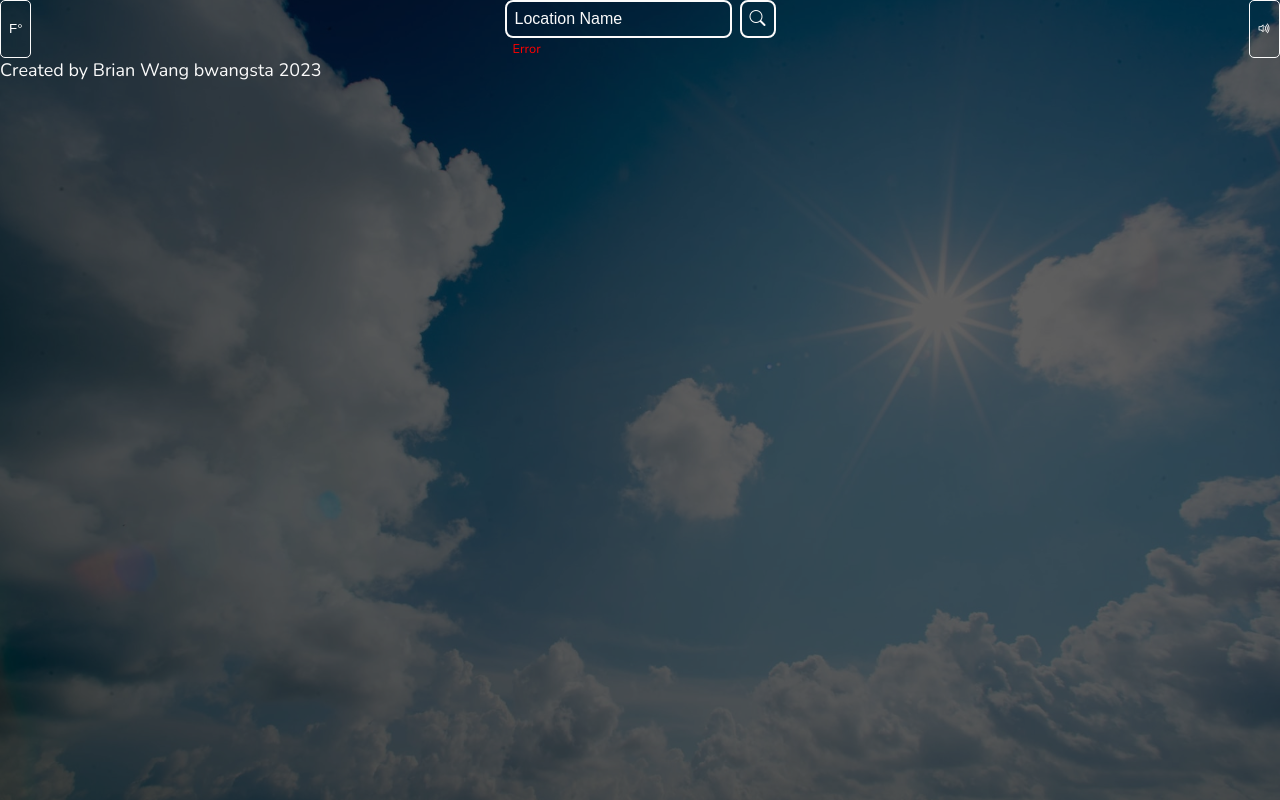
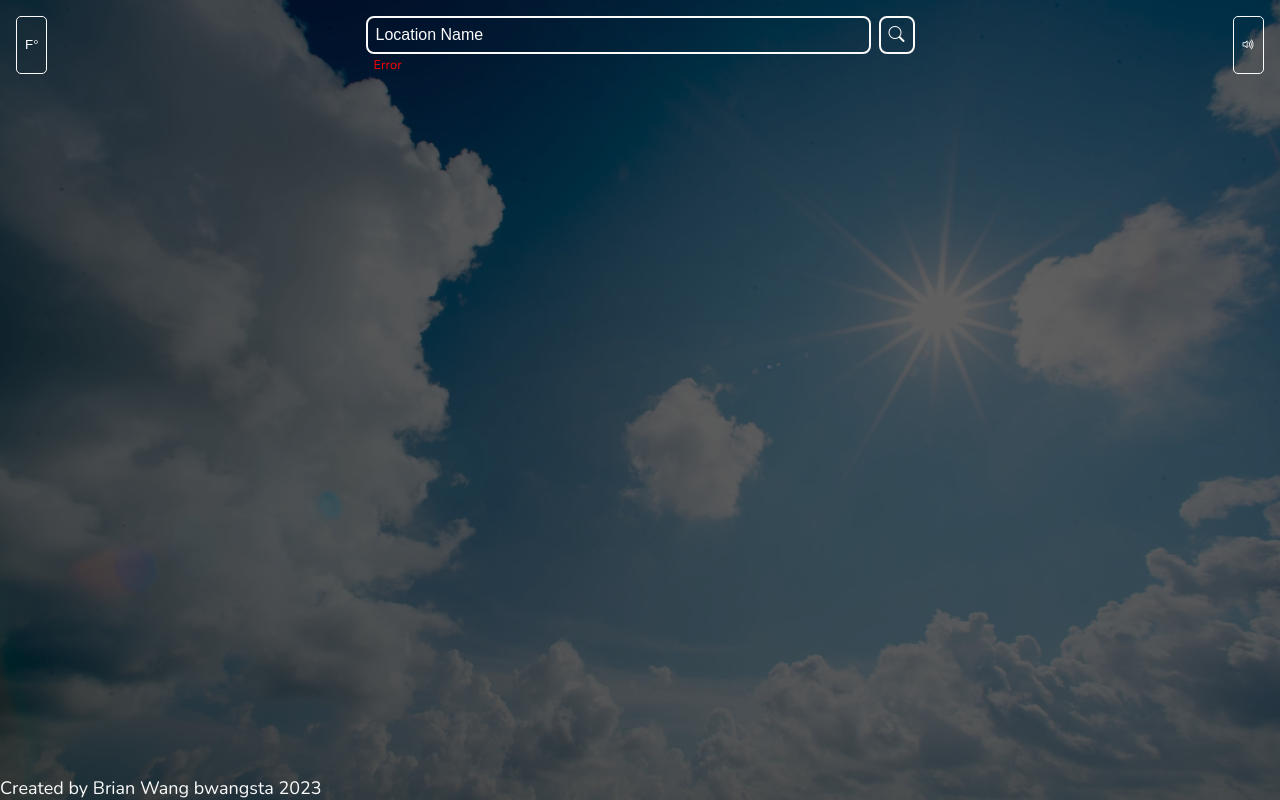
Before and after one commit to bwangsta/weathercast, a React (Vite) app: page / in a window 1280 px wide. Built offline with nearby package versions, Linux system fonts and the light colour scheme.

Commit message:
Add search result feature

```diff
--- a/src/App.css
+++ b/src/App.css
@@ -7,6 +7,7 @@
 .navbar {
   display: flex;
   justify-content: space-between;
+  padding: 1rem;
 }
 
 .search-form {
@@ -15,10 +16,23 @@
     "searchbar search"
     "error ."
     "results .";
+  position: relative;
 }
 
 .search-results {
   grid-area: results;
+  position: absolute;
+  background-color: var(--black);
+  min-width: 100%;
+  z-index: 10;
+}
+
+.search-results>li {
+  padding: 0.5rem;
+}
+
+.search-results>li:hover {
+  background-color: black;
 }
 
 .search__input,
@@ -146,3 +160,8 @@
 .card__description {
   text-align: center;
 }
+
+footer {
+  position: absolute;
+  bottom: 0;
+}
--- a/src/App.jsx
+++ b/src/App.jsx
@@ -1,4 +1,4 @@
-import { useState, useEffect } from 'react';
+import { useState, useEffect, useRef } from 'react';
 
 import './App.css'
 import Navbar from "./components/Navbar"
@@ -11,7 +11,8 @@ function App() {
   const [locationText, setLocationText] = useState("")
   const [geoData, setGeoData] = useState([])
   const [weatherData, setWeatherData] = useState({})
-    const [hasSubmitted, setHasSubmitted] = useState(false)
+  const [status, setStatus] = useState("empty")
+  const indexRef = useRef(0)
 
   // get location data from API
   async function fetchGeocode() {
@@ -34,17 +35,39 @@ function App() {
   }
 
   // get weather data from API
-    async function fetchWeather() {
+  async function fetchWeather(index) {
     try {
-            const { latitude, longitude } = geoData[0]
+      const { latitude, longitude } = geoData[index]
       const response = await fetch(`https://api.open-meteo.com/v1/forecast?latitude=${latitude}&longitude=${longitude}&daily=weathercode,temperature_2m_max,temperature_2m_min&current_weather=true&timezone=auto&temperature_unit=fahrenheit`)
       const data = await response.json()
       setWeatherData(data)
-            setHasSubmitted(true)
+      setStatus("submitted")
     }
     catch (error) {
       console.log(error)
     }
+  }
+
+  function handleSubmit(event) {
+    event.preventDefault()
+    indexRef.current = 0
+    fetchWeather(indexRef.current)
+    setLocationText("")
+  }
+
+  function handleChange(event) {
+    setLocationText(event.target.value)
+    setStatus("typing")
+  }
+
+  // when search result item is clicked on
+  function handleClick(event) {
+    // retrieve the data-index
+    indexRef.current = parseInt(event.target.dataset.index)
+    // get the latitude and longitude from geoData based on the index
+    // fetch the weather
+    fetchWeather(indexRef.current)
+    setLocationText("")
   }
 
   useEffect(() => {
@@ -53,24 +76,21 @@ function App() {
     }
   }, [locationText])
 
-    function handleSubmit(event) {
-        event.preventDefault()
-        fetchWeather()
-        setLocationText("")
-    }
-
-    function handleChange(event) {
-        setLocationText(event.target.value)
-        setHasSubmitted(false)
-    }
 
   return (
     <>
-            <Navbar geoData={geoData} locationText={locationText} handleChange={handleChange} handleSubmit={handleSubmit} />
-            {hasSubmitted &&
+      <Navbar
+        geoData={geoData}
+        locationText={locationText}
+        status={status}
+        handleChange={handleChange}
+        handleSubmit={handleSubmit}
+        handleClick={handleClick}
+      />
+      {status === "submitted" &&
         <main id="content">
           <div className="hero container">
-                        <Location geoData={geoData} />
+            <Location geoData={geoData[indexRef.current]} />
             <Weather weatherData={weatherData} />
           </div>
           <Forecast weatherData={weatherData} />
--- a/src/components/Location.jsx
+++ b/src/components/Location.jsx
@@ -1,5 +1,5 @@
 function Location(props) {
-    const { name, admin1, country } = props.geoData[0]
+  const { name, admin1, country } = props.geoData
   return (
     <div className="location">
       <h1 className="location__name">{name}</h1>
--- a/src/components/Navbar.jsx
+++ b/src/components/Navbar.jsx
@@ -4,7 +4,14 @@ function Navbar(props) {
   return (
     <nav className="navbar">
       <button className="unit-btn">F°</button>
-            <Searchbar geoData={props.geoData} locationText={props.locationText} handleChange={props.handleChange} handleSubmit={props.handleSubmit} />
+      <Searchbar
+        geoData={props.geoData}
+        locationText={props.locationText}
+        status={props.status}
+        handleChange={props.handleChange}
+        handleSubmit={props.handleSubmit}
+        handleClick={props.handleClick}
+      />
       <button className="volume-btn"><i className="bi bi-volume-up"></i></button>
     </nav>
   )
--- a/src/components/SearchResults.jsx
+++ b/src/components/SearchResults.jsx
@@ -1,12 +1,23 @@
 function SearchResults(props) {
-    const searchResults = props.geoData.map(result => {
-        return <li key={result.id}>{result.name}, {result.admin1} {result.country_code}</li>
-    })
-    return (
-        <ul className="search-results">
-            {searchResults}
-        </ul>
+  const results = []
+  for (let i = 0; i < props.geoData.length; i++) {
+    const { id, name, admin1, country } = props.geoData[i]
+    results.push(
+      <li
+        key={id}
+        data-index={i}
+        onClick={props.handleClick}
+      >
+        {name}, {admin1} {country}
+      </li>
     )
+  }
+
+  return (
+    <ul className="search-results">
+      {results}
+    </ul>
+  )
 }
 
 export default SearchResults
--- a/src/components/Searchbar.jsx
+++ b/src/components/Searchbar.jsx
@@ -13,12 +13,15 @@ function Searchbar(props) {
         aria-label="Search for location"
         minLength={2}
         maxLength={60}
+        size={50}
         required
         onChange={(e) => props.handleChange(e)}
         value={props.locationText}
       />
       <SearchError />
-            <SearhResults geoData={props.geoData} />
+      {props.status === "typing" &&
+        <SearhResults geoData={props.geoData} handleClick={props.handleClick} />
+      }
       <button type="submit" className="search-btn">
         <i className="bi bi-search"></i>
       </button>
```
Lines whose indentation alone changed are shown as unchanged.
